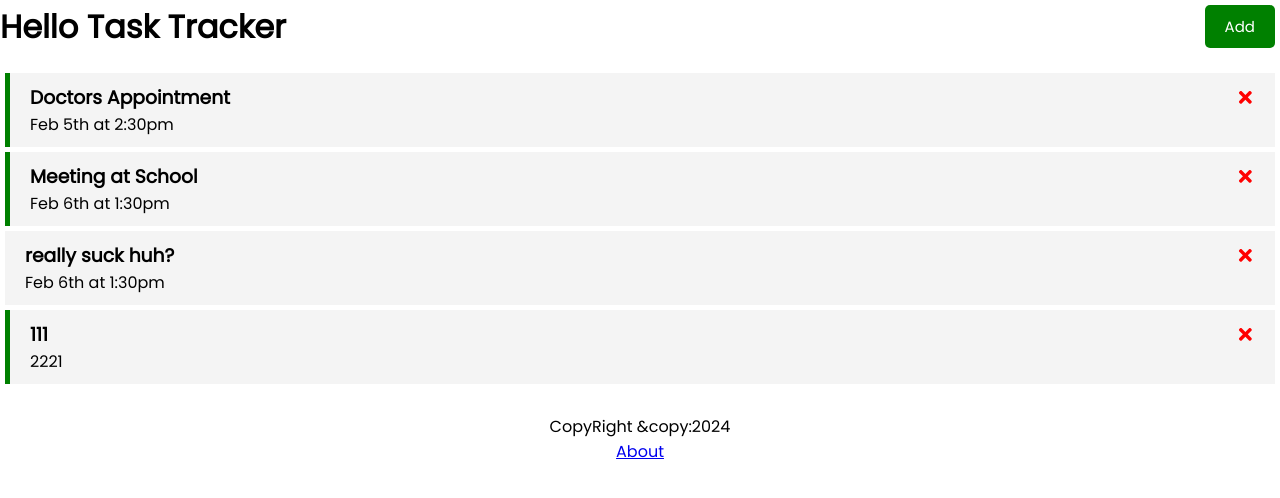
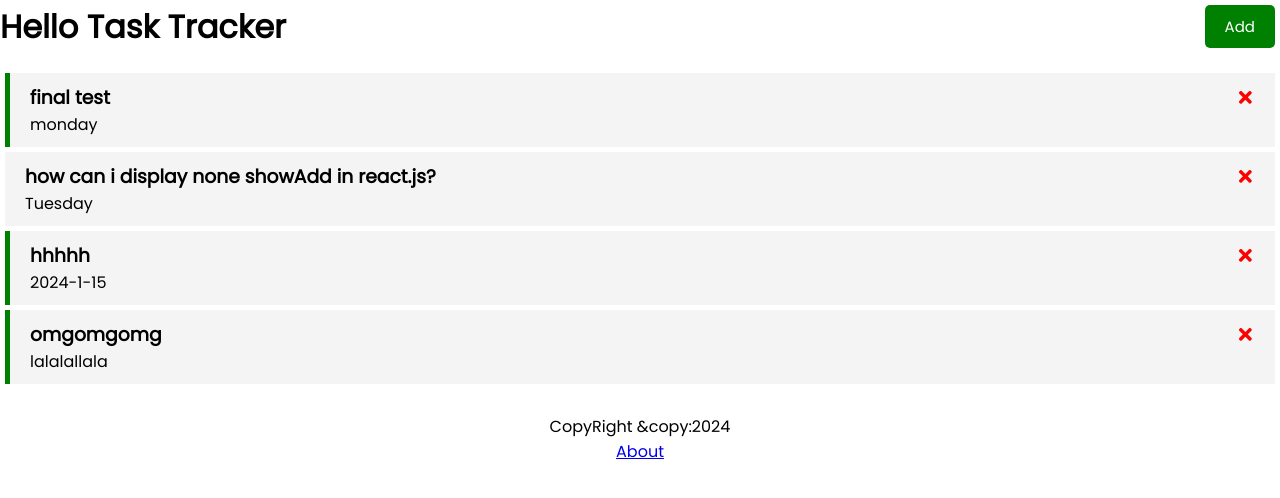
Before and after one commit to katyjohn124/task-tracker-reactjs-app, a React (Create React App) app: page / in a window 1280 px wide. Shown: the top 498 px of the page. Built offline with nearby package versions, Linux system fonts and the light colour scheme; data requests are answered from the project's data file.

Commit message:
add subscribe

```diff
--- a/db.json
+++ b/db.json
@@ -1,27 +1,27 @@
 {
   "tasks": [
     {
-      "id": 1,
-      "text": "Doctors Appointment",
-      "day": "Feb 5th at 2:30pm",
+      "id": "805e",
+      "text": "final test",
+      "day": "monday",
       "reminder": true
     },
     {
-      "id": 2,
-      "text": "Meeting at School",
-      "day": "Feb 6th at 1:30pm",
+      "id": "e9ee",
+      "text": "how can i display none  showAdd in react.js?",
+      "day": "Tuesday",
+      "reminder": false
+    },
+    {
+      "id": "2d10",
+      "text": "hhhhh",
+      "day": "2024-1-15",
       "reminder": true
     },
     {
-      "id": 3,
-      "text": "really suck huh?",
-      "day": "Feb 6th at 1:30pm",
-      "reminder": false
-    },
-    {
-      "id": "4d78",
-      "text": "111",
-      "day": "2221",
+      "id": "ff20",
+      "text": "omgomgomg",
+      "day": "lalalallala",
       "reminder": true
     }
   ]
--- a/src/App.js
+++ b/src/App.js
@@ -1,5 +1,5 @@
 import { useState, useEffect } from "react";
-import { BrowserRouter as Router, Route, Routes, json } from 'react-router-dom'
+import { BrowserRouter as Router, Route, Routes } from 'react-router-dom'
 import Header from "./components/Header";
 import Tasks from "./components/Tasks";
 import AddTask from "./components/AddTask";
```
Also changed, not shown: 1 other file (tests, documents, lock files or other folders).
